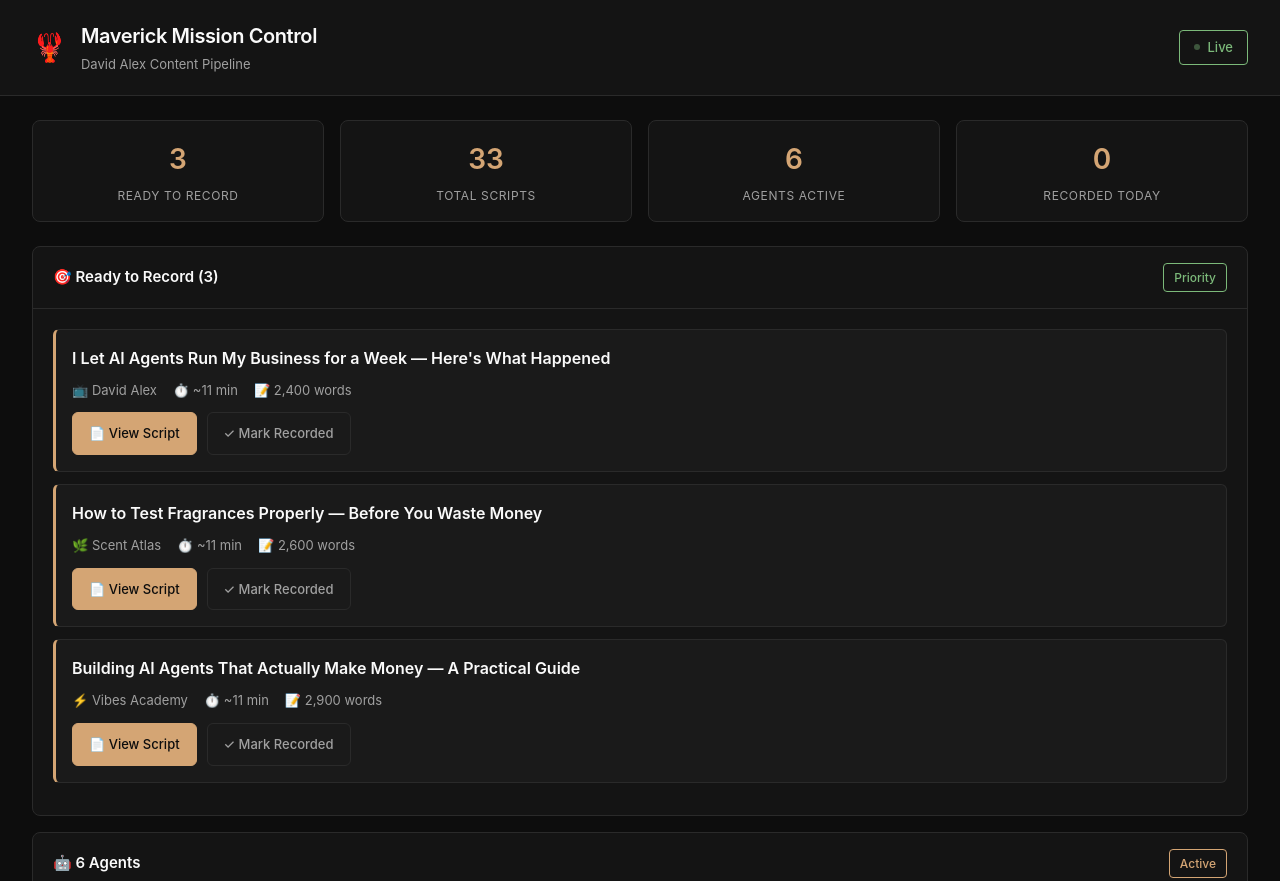
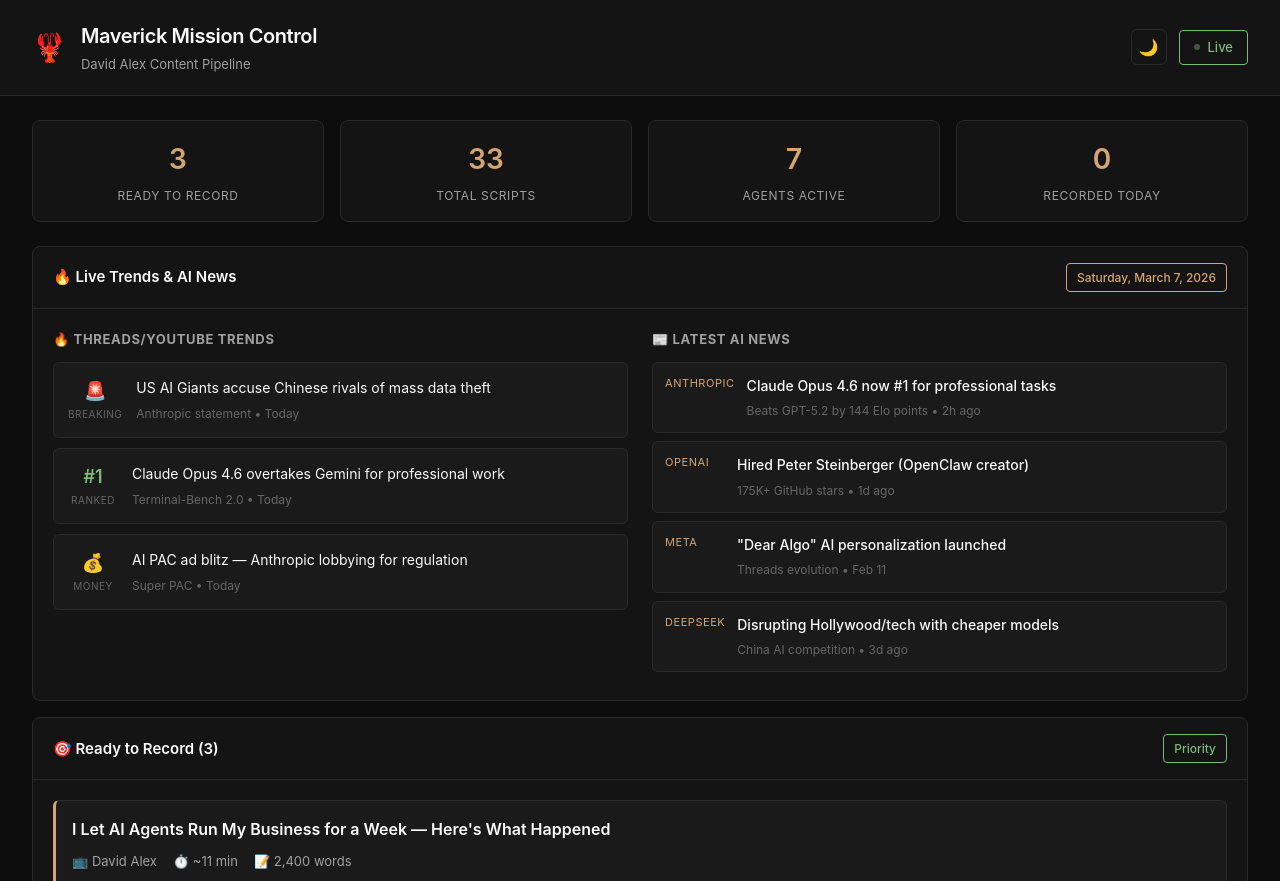
Before and after one commit to meetdavidalex/mission-control, a website: page index.html in a window 1280 px wide. Shown: the top 881 px of the page. Drawn offline with Linux system fonts and the light colour scheme.

Commit message:
Add: light/dark mode, trends at top, News Agent (7th), AI news section

```diff
--- a/index.html
+++ b/index.html
@@ -1,5 +1,5 @@
 <!DOCTYPE html>
-<html lang="en">
+<html lang="en" data-theme="dark">
 <head>
     <meta charset="UTF-8">
     <meta name="viewport" content="width=device-width, initial-scale=1.0">
@@ -19,6 +19,22 @@
             --warning: #d4a574;
             --danger: #c97b7b;
             --info: #7a9dc9;
+        }
+
+        [data-theme="light"] {
+            --bg-primary: #fafafa;
+            --bg-secondary: #ffffff;
+            --bg-tertiary: #f5f5f5;
+            --border: #e5e5e5;
+            --text-primary: #1a1a1a;
+            --text-secondary: #666666;
+            --text-muted: #999999;
+            --accent: #8b6914;
+            --accent-hover: #6b5110;
+            --success: #4a7c48;
+            --warning: #8b6914;
+            --danger: #a85d5d;
+            --info: #5a7da8;
         }
 
         * { margin: 0; padding: 0; box-sizing: border-box; }
@@ -67,6 +83,26 @@
             display: flex;
             align-items: center;
             gap: 0.75rem;
+        }
+
+        .theme-toggle {
+            background: transparent;
+            border: 1px solid var(--border);
+            color: var(--text-secondary);
+            padding: 0.5rem;
+            border-radius: 6px;
+            cursor: pointer;
+            font-size: 1rem;
+            width: 36px;
+            height: 36px;
+            display: flex;
+            align-items: center;
+            justify-content: center;
+        }
+
+        .theme-toggle:hover {
+            border-color: var(--accent);
+            color: var(--accent);
         }
 
         .status-badge {
@@ -416,6 +452,39 @@
             color: var(--text-muted);
         }
 
+        .news-item {
+            display: flex;
+            gap: 0.75rem;
+            padding: 0.75rem;
+            background: var(--bg-tertiary);
+            border: 1px solid var(--border);
+            border-radius: 6px;
+            margin-bottom: 0.5rem;
+        }
+
+        .news-source {
+            font-size: 0.6875rem;
+            color: var(--accent);
+            text-transform: uppercase;
+            letter-spacing: 0.05em;
+            min-width: 60px;
+        }
+
+        .news-content {
+            flex: 1;
+        }
+
+        .news-title {
+            font-size: 0.875rem;
+            font-weight: 500;
+            margin-bottom: 0.25rem;
+        }
+
+        .news-meta {
+            font-size: 0.75rem;
+            color: var(--text-muted);
+        }
+
         .debug-log {
             background: var(--bg-tertiary);
             border: 1px solid var(--border);
@@ -471,6 +540,7 @@
                 </div>
             </div>
             <div class="header-actions">
+                <button class="theme-toggle" onclick="toggleTheme()" title="Toggle light/dark mode">🌙</button>
                 <div class="status-badge">
                     <span class="status-dot"></span>
                     Live
@@ -491,7 +561,7 @@
                 <div class="stat-label">Total Scripts</div>
             </div>
             <div class="stat-card">
-                <div class="stat-number">6</div>
+                <div class="stat-number">7</div>
                 <div class="stat-label">Agents Active</div>
             </div>
             <div class="stat-card">
@@ -501,6 +571,90 @@
         </div>
 
         <div class="grid">
+            <!-- Live Trends & News -->
+            <div class="card" style="grid-column: 1 / -1;">
+                <div class="card-header">
+                    <h3 class="card-title">🔥 Live Trends & AI News</h3>
+                    <span class="badge badge-yellow" id="trend-date">Loading...</span>
+                </div>
+                <div class="card-body">
+                    <div style="display: grid; grid-template-columns: 1fr 1fr; gap: 1.5rem;">
+                        <div>
+                            <h4 style="font-size: 0.8125rem; color: var(--text-secondary); margin-bottom: 0.75rem; text-transform: uppercase; letter-spacing: 0.05em;">🔥 Threads/YouTube Trends</h4>
+
+                            <div class="trending-item">
+                                <div class="trending-engagement">
+                                    <div class="trending-number">🚨</div>
+                                    <div class="trending-label">Breaking</div>
+                                </div>
+                                <div class="trending-content">
+                                    <p>US AI Giants accuse Chinese rivals of mass data theft</p>
+                                    <div class="trending-source">Anthropic statement • Today</div>
+                                </div>
+                            </div>
+
+                            <div class="trending-item">
+                                <div class="trending-engagement">
+                                    <div class="trending-number">#1</div>
+                                    <div class="trending-label">Ranked</div>
+                                </div>
+                                <div class="trending-content">
+                                    <p>Claude Opus 4.6 overtakes Gemini for professional work</p>
+                                    <div class="trending-source">Terminal-Bench 2.0 • Today</div>
+                                </div>
+                            </div>
+
+                            <div class="trending-item">
+                                <div class="trending-engagement">
+                                    <div class="trending-number">💰</div>
+                                    <div class="trending-label">Money</div>
+                                </div>
+                                <div class="trending-content">
+                                    <p>AI PAC ad blitz — Anthropic lobbying for regulation</p>
+                                    <div class="trending-source">Super PAC • Today</div>
+                                </div>
+                            </div>
+                        </div>
+
+                        <div>
+                            <h4 style="font-size: 0.8125rem; color: var(--text-secondary); margin-bottom: 0.75rem; text-transform: uppercase; letter-spacing: 0.05em;">📰 Latest AI News</h4>
+
+                            <div class="news-item">
+                                <div class="news-source">Anthropic</div>
+                                <div class="news-content">
+                                    <div class="news-title">Claude Opus 4.6 now #1 for professional tasks</div>
+                                    <div class="news-meta">Beats GPT-5.2 by 144 Elo points • 2h ago</div>
+                                </div>
+                            </div>
+
+                            <div class="news-item">
+                                <div class="news-source">OpenAI</div>
+                                <div class="news-content">
+                                    <div class="news-title">Hired Peter Steinberger (OpenClaw creator)</div>
+                                    <div class="news-meta">175K+ GitHub stars • 1d ago</div>
+                                </div>
+                            </div>
+
+                            <div class="news-item">
+                                <div class="news-source">Meta</div>
+                                <div class="news-content">
+                                    <div class="news-title">"Dear Algo" AI personalization launched</div>
+                                    <div class="news-meta">Threads evolution • Feb 11</div>
+                                </div>
+                            </div>
+
+                            <div class="news-item">
+                                <div class="news-source">DeepSeek</div>
+                                <div class="news-content">
+                                    <div class="news-title">Disrupting Hollywood/tech with cheaper models</div>
+                                    <div class="news-meta">China AI competition • 3d ago</div>
+                                </div>
+                            </div>
+                        </div>
+                    </div>
+                </div>
+            </div>
+
             <!-- Ready to Record -->
             <div class="card" style="grid-column: 1 / -1;">
                 <div class="card-header">
@@ -549,10 +703,10 @@
                 </div>
             </div>
 
-            <!-- 6 Agents -->
+            <!-- 7 Agents -->
             <div class="card" style="grid-column: 1 / -1;">
                 <div class="card-header">
-                    <h3 class="card-title">🤖 6 Agents</h3>
+                    <h3 class="card-title">🤖 7 Agents</h3>
                     <span class="badge badge-blue">Active</span>
                 </div>
                 <div class="card-body">
@@ -627,6 +781,18 @@
                             </div>
                             <div class="agent-desc">Creates companion content. Threads posts, LinkedIn, newsletter snippets.</div>
                             <div class="agent-schedule">When script approved</div>
+                        </div>
+
+                        <div class="agent-card">
+                            <div class="agent-header">
+                                <div class="agent-icon">📰</div>
+                                <div>
+                                    <div class="agent-name">News Agent</div>
+                                    <div class="agent-status"><span class="status-dot"></span> NEW</div>
+                                </div>
+                            </div>
+                            <div class="agent-desc">Stays on top of AI news. Watches Anthropic, OpenAI, X, Threads, Product Hunt.</div>
+                            <div class="agent-schedule">Every 4 hours + breaking news</div>
                         </div>
                     </div>
                 </div>
@@ -753,46 +919,6 @@
                 </div>
             </div>
 
-            <!-- Today's Trends (Live) -->
-            <div class="card">
-                <div class="card-header">
-                    <h3 class="card-title">🔥 Live Trends</h3>
-                    <span class="badge badge-yellow" id="trend-date">Loading...</span>
-                </div>
-                <div class="card-body">
-                    <div class="trending-item">
-                        <div class="trending-engagement">
-                            <div class="trending-number">🚨</div>
-                            <div class="trending-label">Breaking</div>
-                        </div>
-                        <div class="trending-content">
-                            <p>US AI Giants accuse Chinese rivals of mass data theft</p>
-                            <div class="trending-source">Anthropic public statement • Today</div>
-                        </div>
-                    </div>
-                    <div class="trending-item">
-                        <div class="trending-engagement">
-                            <div class="trending-number">#1</div>
-                            <div class="trending-label">Ranked</div>
-                        </div>
-                        <div class="trending-content">
-                            <p>Claude Opus 4.6 overtakes Gemini for professional work</p>
-                            <div class="trending-source">Terminal-Bench 2.0: 65.4% • Today</div>
-                        </div>
-                    </div>
-                    <div class="trending-item">
-                        <div class="trending-engagement">
-                            <div class="trending-number">💰</div>
-                            <div class="trending-label">Money</div>
-                        </div>
-                        <div class="trending-content">
-                            <p>AI PAC ad blitz launches — Anthropic lobbying for regulation</div>
-                            <div class="trending-source">Super PAC campaigns • Today</div>
-                        </div>
-                    </div>
-                </div>
-            </div>
-
             <!-- Debug Monitor -->
             <div class="card" style="grid-column: 1 / -1;">
                 <div class="card-header">
@@ -802,19 +928,19 @@
                 <div class="card-body">
                     <div class="debug-log" id="debug-log">
                         <div class="debug-entry">
+                            <span class="debug-time">[2026-02-24 12:00 PST]</span> Added News Agent (7th agent)
+                        </div>
+                        <div class="debug-entry">
+                            <span class="debug-time">[2026-02-24 11:58 PST]</span> Moved trends to top, added light/dark mode
+                        </div>
+                        <div class="debug-entry">
                             <span class="debug-time">[2026-02-24 11:45 PST]</span> Dashboard deployed to GitHub Pages
                         </div>
                         <div class="debug-entry">
-                            <span class="debug-time">[2026-02-24 11:42 PST]</span> Updated: 33 total scripts, 3 ready to record
+                            <span class="debug-time">[2026-02-24 11:42 PST]</span> Fixed stats: 33 total scripts, 3 ready
                         </div>
                         <div class="debug-entry">
                             <span class="debug-time">[2026-02-24 11:40 PST]</span> Fixed cron job delivery (all 5 updated)
-                        </div>
-                        <div class="debug-entry">
-                            <span class="debug-time">[2026-02-24 11:38 PST]</span> Added 6 agent cards with schedules
-                        </div>
-                        <div class="debug-entry">
-                            <span class="debug-time">[2026-02-24 11:36 PST]> Connected GitHub PAT for auto-deploy
                         </div>
                     </div>
                 </div>
@@ -822,13 +948,26 @@
         </div>
 
         <footer class="footer">
-            <p><strong>6 Agents Active</strong> — Orchestrator, Research, Script, Hook, Review, Social</p>
-            <p style="margin-top: 0.5rem;">Schedule: 6AM Research → 8AM Script #1 → 10AM Script #2 → 12PM Script #3 + Report → 2PM Check</p>
+            <p><strong>7 Agents Active</strong> — Orchestrator, Research, Script, Hook, Review, Social, News</p>
+            <p style="margin-top: 0.5rem;">Schedule: 6AM Research → 8AM Script #1 → 10AM Script #2 → 12PM Script #3 + Report → 2PM Check → 4H News</p>
             <p style="margin-top: 0.25rem; color: var(--text-muted);">Last updated: <span id="footer-date"></span></p>
         </footer>
     </main>
 
     <script>
+        function toggleTheme() {
+            const html = document.documentElement;
+            const current = html.getAttribute('data-theme');
+            const next = current === 'light' ? 'dark' : 'light';
+            html.setAttribute('data-theme', next);
+            localStorage.setItem('theme', next);
+            document.querySelector('.theme-toggle').textContent = next === 'light' ? '☀️' : '🌙';
+        }
+
+        const savedTheme = localStorage.getItem('theme') || 'dark';
+        document.documentElement.setAttribute('data-theme', savedTheme);
+        document.querySelector('.theme-toggle').textContent = savedTheme === 'light' ? '☀️' : '🌙';
+
         // Live date
         const now = new Date();
         const dateStr = now.toLocaleDateString('en-US', {
```
